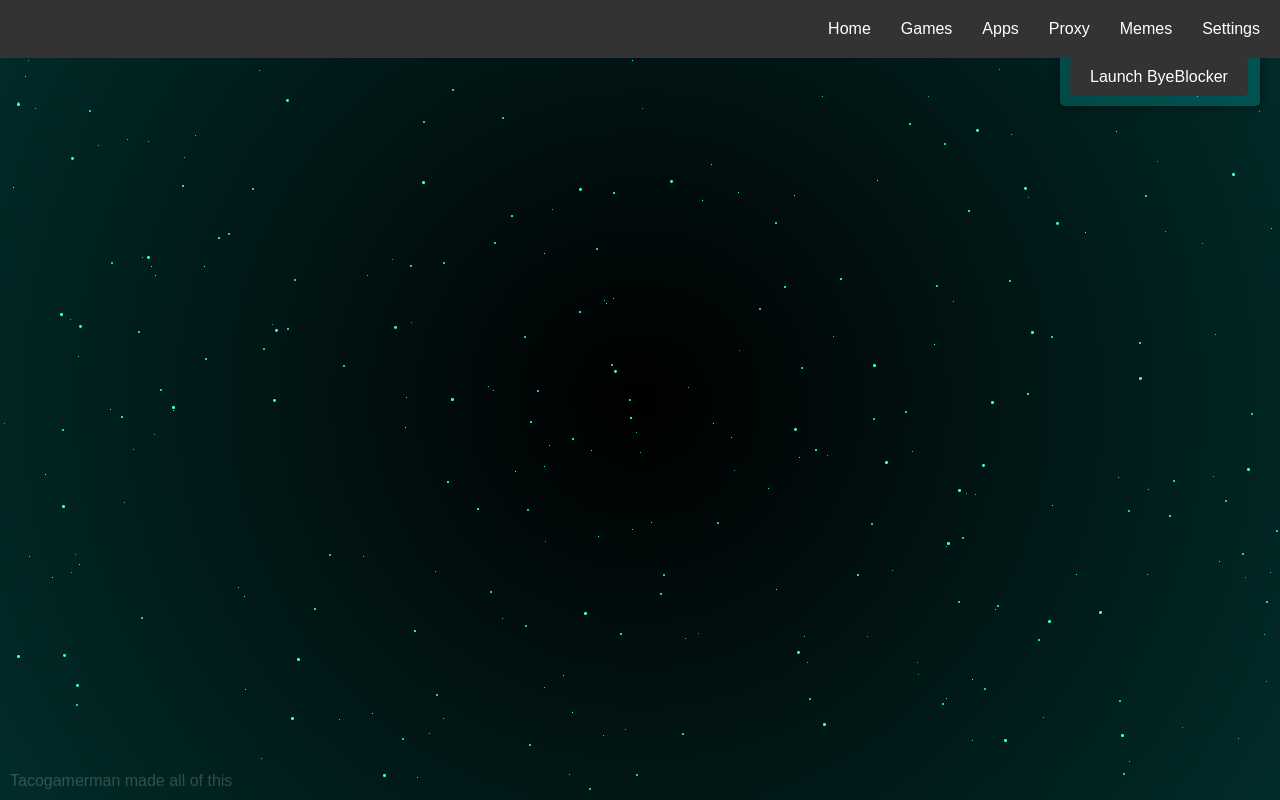
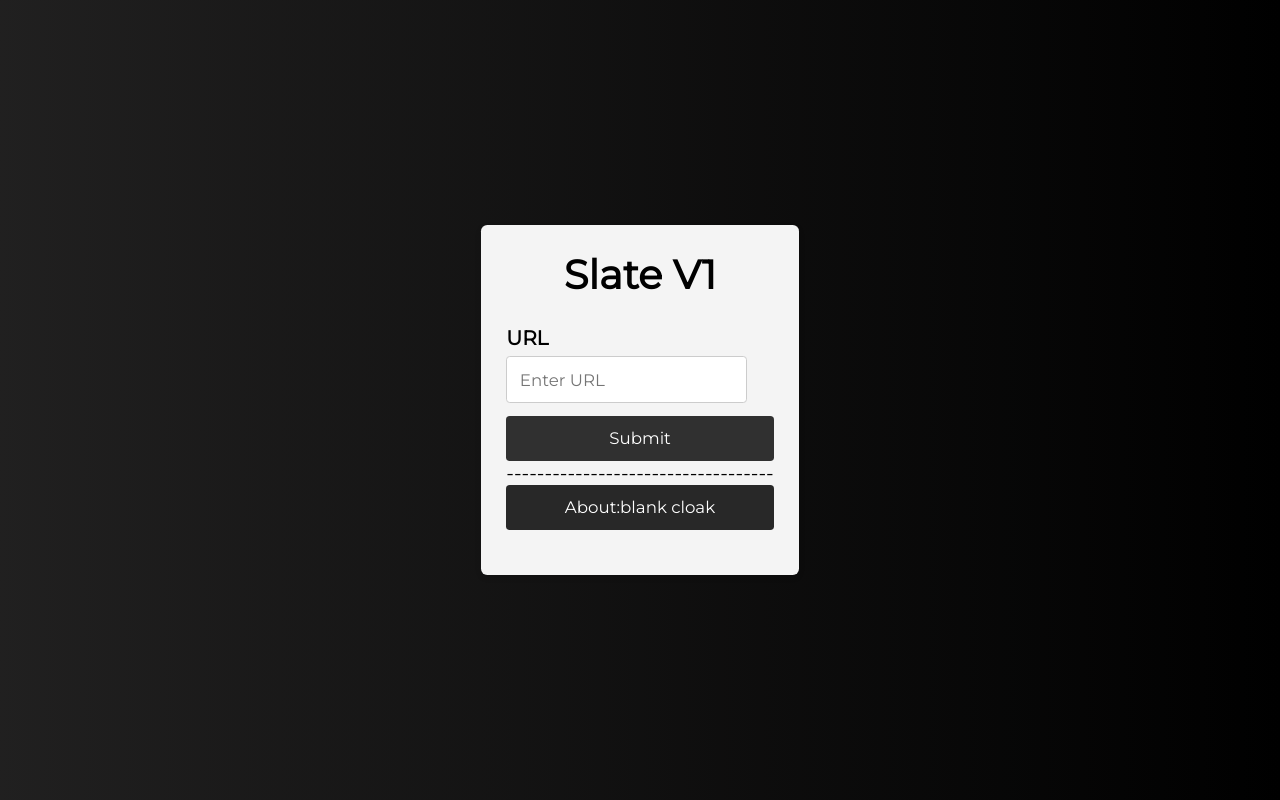
Before and after one commit to GoofyGamesProduction/ChatGPT-Games, a plain HTML site: page proxy.html in a window 1280 px wide. Drawn offline with Linux system fonts and the light colour scheme.

Commit message:
Update proxy.html

```diff
--- a/proxy.html
+++ b/proxy.html
@@ -1,224 +1,170 @@
-<!DOCTYPE html>
-<html lang="en">
+<html>
   <head>
-    <meta charset="UTF-8">
-    <meta name="viewport" content="width=device-width, initial-scale=1.0">
+    <style>
+      html,
+    body {
+      height: 100%;
+      margin: 0;
+      padding: 0;
+      overflow: hidden;
+    }
+
+    .centered-element {
+      position: absolute;
+      top: 50%;
+      left: 50%;
+      transform: translate(-50%, -50%);
+    }
+    </style>
+
+    <style>
+      @import url('https://fonts.googleapis.com/css2?family=Montserrat&display=swap');
+      body {
+          font-family: 'Montserrat', sans-serif;
+      }
+  </style>
+    <title>
+      Slate
+      </title>
+    <style>
+    ::-webkit-scrollbar {
+        display: none;
+    }
+    scrollbar-width: none;
+    -ms-overflow-style: none;
+</style>
+   <style>
+        @media screen and (min-width: 768px) {
+            body {
+                zoom: 125%;
+            }
+        }
+     </style>
+  </head>
+<head>
   <style>
     body {
       margin: 0;
-            overflow: hidden;
-            font-family: Arial, sans-serif;
+      height: 100vh;
+      display: flex;
+      justify-content: center;
+      align-items: center;
+      font-family: 'Montserrat', sans-serif;
     }
 
-        #navbar {
-            position: fixed;
-            top: 0;
-            width: 100%;
-            background-color: #333;
-            display: flex;
-            justify-content: flex-end;
-            padding: 10px;
-            z-index: 10000;
+    .container {
+      max-width: 400px;
+      padding: 20px;
+      background-color: #f4f4f4;
+      border-radius: 5px;
+      box-shadow: 0 2px 5px rgba(0, 0, 0, 0.1);
     }
 
-        #navbar a {
-            text-decoration: none;
-            color: white;
-            padding: 10px;
-            margin-right: 10px;
-            transition: background-color 0.3s;
+    .title {
+      text-align: center;
+      margin-top: 0;
     }
 
-        #navbar a:hover {
-            background-color: #555;
-        }
-
-        #background {
-            position: absolute;
-            width: 100vw;
-            height: 100vh;
-            overflow: hidden;
-            background: radial-gradient(circle, rgb(0, 0, 0), rgb(1, 44, 42));
-        }
-
-        .star {
-            position: absolute;
-            background: rgb(57, 255, 215);
-            border-radius: 50%;
-            transform: scale(0);
-            animation: sparkle 2s infinite, drift linear infinite;
-        }
-
-        @keyframes sparkle {
-            0%, 100% {
-                opacity: 0;
-                transform: scale(0);
-            }
-            50% {
-                opacity: 1;
-                transform: scale(1);
-            }
-        }
-
-        @keyframes drift {
-            0%, 100% {
-                transform: translate(0, 0);
-            }
-            50% {
-                transform: translate(50px, -50px);
-            }
-        }
-
-        body {
-            margin: 0;
-            display: flex;
-            align-items: center;
-            justify-content: center;
-            height: 100vh;
-        }
-
-        input {
+    .form-group {
       margin-bottom: 10px;
     }
 
-        .image-container {
-            display: flex;
-            flex-wrap: wrap;
-            justify-content: center;
+    .form-group label {
+      display: block;
+      font-weight: bold;
+      margin-bottom: 5px;
     }
 
-        .image {
-            width: 250px;
-            height: 250px;
-            border: 2px solid #daf3f1;
-            margin: 40px;
+    .form-group input[type="text"] {
+      width: 90%;
       padding: 10px;
-            box-sizing: border-box;
-            transition: all 0.3s ease;
+      border: 1px solid #ccc;
+      border-radius: 3px;
+      font-family: 'Montserrat', sans-serif;
     }
 
-        .image:hover {
-            transform: scale(1.1);
-            border-color: #9900ff;
+    .form-group input[type="submit"] {
+      width: 100%;
+      padding: 10px;
+      background-color: #303030;
+      color: #ffffff;
+      border: none;
+      border-radius: 3px;
+      cursor: pointer;
+      font-family: 'Montserrat', sans-serif;
     }
 
-        .bottom-left {
-            position: fixed;
-            bottom: 0;
-            left: 0;
-            font-family: Arial, sans-serif;
-            font-size: 16px;
-            color: rgba(255, 255, 255, 0.2);
+    button {
+      width: 100%;
       padding: 10px;
+      background-color: #282828;
+      color: #ffffff;
+      border: none;
+      border-radius: 3px;
+      cursor: pointer;
+      font-family: 'Montserrat', sans-serif;
     }
 
-        #menu {
-            position: fixed;
-            top: 20px;
-            right: 20px;
-            z-index: 9999;
-            background-color: rgba(0, 255, 255, 0.2);
-            box-shadow: 0 0 10px rgba(0, 0, 0, 0.5);
-            border-radius: 5px;
-            width: 200px;
-        }
-
-        #menuContent {
-            padding: 10px;
-        }
-
-        #closeButton {
-            float: right;
-            cursor: pointer;
-            color: #333;
-        }
-
-        #launchButton {
-            font-family: Arial;
-            font-size: 16px;
-            color: #fff;
-            background-color: #333;
-            padding: 10px 20px;
-            border: none;
-            border-radius: 5px;
-            margin-top: 10px;
-            cursor: pointer;
-        }
-
-        #launchButton:hover {
-            background-color: #555;
+    .form-group input[type="submit"]:hover {
+      background-color: #3f3f3f;
     }
   </style>
 </head>
 <body>
+  <div class="container">
+    <h1 class="title">Slate V1</h1>
+    <form method="POST" action="/service/gateway">
+      <div class="form-group">
+        <label for="url">URL</label>
+        <input type="text" id="url" name="url" placeholder="Enter URL" required>
+      </div>
+      <div class="form-group">
+        <input type="submit" value="Submit">
 
-<div id="navbar">
-    <a href="index.html">Home</a>
-    <a href="games.html">Games</a>
-    <a href="apps.html">Apps</a>
-    <a href="proxy.html">Proxy</a>
-    <a href="memes.html">Memes</a>
-    <a href="settings.html">Settings</a>
-</div>
+        <header>
+                 -----------------------------------
+        </header>
 
-<div id="background">
-    <!-- Generating stars -->
         <script>
-        const numStars = 300;
-        const background = document.getElementById('background');
-
-        for (let i = 0; i < numStars; i++) {
-            const star = document.createElement('div');
-            star.classList.add('star');
-            star.style.width = `${Math.random() * 3}px`;
-            star.style.height = star.style.width;
-            star.style.left = `${Math.random() * 100}vw`;
-            star.style.top = `${Math.random() * 100}vh`;
-
-            background.appendChild(star);
+    function blank(){
+      (function () {var url = document.URL; var urlObj = new window.URL(window.location.href); win = window.open(); win.document.body.style.margin = "0"; win.document.body.style.height = "100vh"; var iframe = win.document.createElement("iframe"); iframe.style.border = "none"; iframe.style.width = "100%"; iframe.style.height = "100%"; iframe.style.margin = "0"; iframe.referrerpolicy = "no-referrer"; iframe.allow = "fullscreen"; iframe.src = url.toString(); win.document.body.appendChild(iframe); var script = win.document.createElement("script"); script.src = ""; win.document.body.appendChild(script); })();
     }
     </script>
-</div>
+    <button onclick="blank();">About:blank cloak</button>
 
-<div id="menu">
-    <div id="menuContent">
-        <span id="closeButton" onclick="closeMenu()">&times;</span>
-        <button id="launchButton" onclick="launchByeBlocker()">Launch ByeBlocker</button>
-    </div>
-</div>
-
-<!-- Add the rest of your HTML code here -->
-
-<div class="bottom-left">
-    Tacogamerman made all of this
-</div>
-
-<script>
-    function closeMenu() {
-        document.getElementById('menu').remove();
+   <style>
+      html,
+    body {
+      height: 100%;
+      margin: 0;
+      padding: 0;
+      overflow: hidden;
     }
 
-    function launchByeBlocker() {
-        var link = prompt("Url?");
-        var proxy = 'https://api.codetabs.com/v1/proxy?quest=';
-        fetch(proxy + link)
-            .then((response) => response.text())
-            .then((text) => {
-                document.write(text);
-                closeMenu();
-            });
-        var all = document.getElementsByTagName("*");
-        for (var i = 0, max = all.length; i < max; i++) {
-            if (all[i].src) {
-                all[i].src = new URL(all[i].src, link).href;
-                all[i].src = proxy + all[i].src;
+    .centered-element {
+      position: absolute;
+      top: 50%;
+      left: 50%;
+      transform: translate(-50%, -50%);
+    }
+    </style>
+
+    <style>
+      body {
+        background: linear-gradient(90deg, #000000, #313030, #000000);
+        background-size: 300% 300%;
+        animation: gradientAnimation 10s ease infinite;
+      }
+
+      @keyframes gradientAnimation {
+        0% {
+          background-position: 0% 50%;
+        }
+        50% {
+          background-position: 100% 50%;
+        }
+        100% {
+          background-position: 0% 50%;
         }
       }
-        window.onbeforeunload = function (e) {
-            e.preventDefault();
-            alert(e.toString());
-        };
-        function locationHashChanged(e) {
-            e.preventDefault();
-            alert(e);
-            window.location = new URL(e.oldURL
+    </style>
```
Lines whose indentation alone changed are shown as unchanged.
